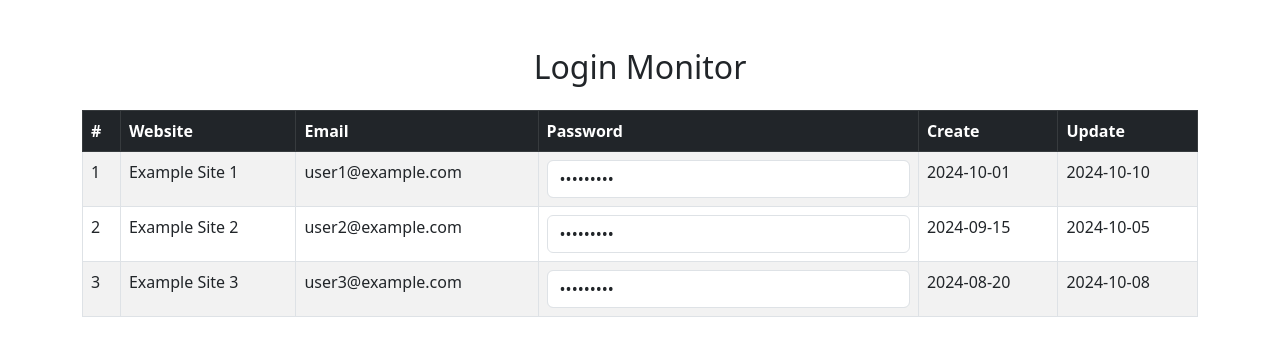
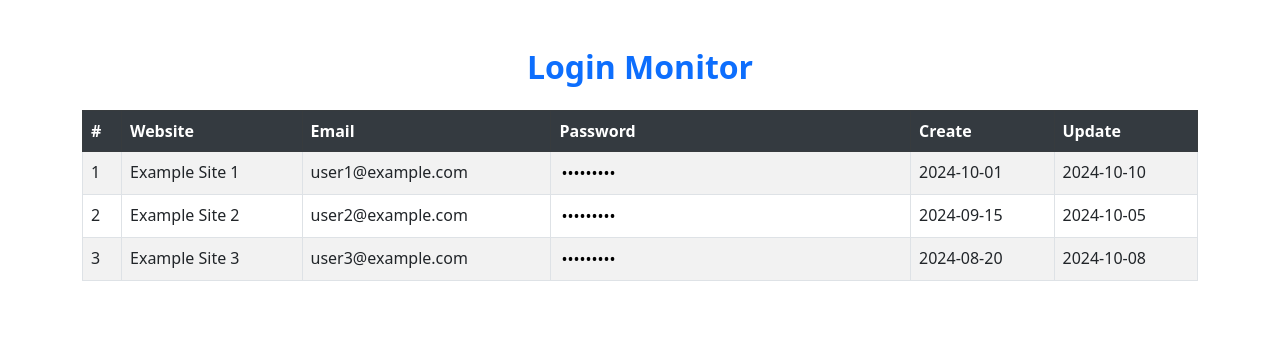
Before and after one commit to amontep03351/AuthenticationCenter, a plain HTML site: page index.html in a window 1280 px wide. Drawn offline with nearby package versions, Linux system fonts and the light colour scheme.

Commit message:
Update index.html

```diff
--- a/index.html
+++ b/index.html
@@ -3,12 +3,37 @@
 <head>
     <meta charset="UTF-8">
     <meta name="viewport" content="width=device-width, initial-scale=1.0">
-    <title>Login Monitor</title>
+    <title>Responsive Login Monitor</title>
     <link href="https://cdn.jsdelivr.net/npm/bootstrap@5.3.0/dist/css/bootstrap.min.css" rel="stylesheet">
+    <style>
+        /* Custom styling for table on desktop */
+        .table-striped tbody tr:nth-of-type(odd) {
+            background-color: #f9f9f9;
+        }
+        .table-dark th {
+            background-color: #343a40;
+            color: #ffffff;
+        }
+        .text-primary {
+            font-weight: bold;
+            color: #0d6efd !important;
+        }
+        .input-password {
+            border: none;
+            background: none;
+        }
+
+        /* Hide columns on smaller screens */
+        @media (max-width: 767px) {
+            .password-col, .create-col, .update-col {
+                display: none;
+            }
+        }
+    </style>
 </head>
 <body>
     <div class="container mt-5">
-        <h2 class="text-center mb-4">Login Monitor</h2>
+        <h2 class="text-center text-primary mb-4">Login Monitor</h2>
         <div class="table-responsive">
             <table class="table table-bordered table-striped">
                 <thead class="table-dark">
@@ -16,9 +41,9 @@
                         <th>#</th>
                         <th>Website</th>
                         <th>Email</th>
-                        <th>Password</th>
-                        <th>Create</th>
-                        <th>Update</th>
+                        <th class="password-col">Password</th>
+                        <th class="create-col">Create</th>
+                        <th class="update-col">Update</th>
                     </tr>
                 </thead>
                 <tbody>
@@ -26,25 +51,25 @@
                         <td>1</td>
                         <td>Example Site 1</td>
                         <td>user1@example.com</td>
-                        <td><input type="password" value="password1" class="form-control" readonly></td>
-                        <td>2024-10-01</td>
-                        <td>2024-10-10</td>
+                        <td class="password-col"><input type="password" value="password1" class="input-password" readonly></td>
+                        <td class="create-col">2024-10-01</td>
+                        <td class="update-col">2024-10-10</td>
                     </tr>
                     <tr>
                         <td>2</td>
                         <td>Example Site 2</td>
                         <td>user2@example.com</td>
-                        <td><input type="password" value="password2" class="form-control" readonly></td>
-                        <td>2024-09-15</td>
-                        <td>2024-10-05</td>
+                        <td class="password-col"><input type="password" value="password2" class="input-password" readonly></td>
+                        <td class="create-col">2024-09-15</td>
+                        <td class="update-col">2024-10-05</td>
                     </tr>
                     <tr>
                         <td>3</td>
                         <td>Example Site 3</td>
                         <td>user3@example.com</td>
-                        <td><input type="password" value="password3" class="form-control" readonly></td>
-                        <td>2024-08-20</td>
-                        <td>2024-10-08</td>
+                        <td class="password-col"><input type="password" value="password3" class="input-password" readonly></td>
+                        <td class="create-col">2024-08-20</td>
+                        <td class="update-col">2024-10-08</td>
                     </tr>
                 </tbody>
             </table>
```
